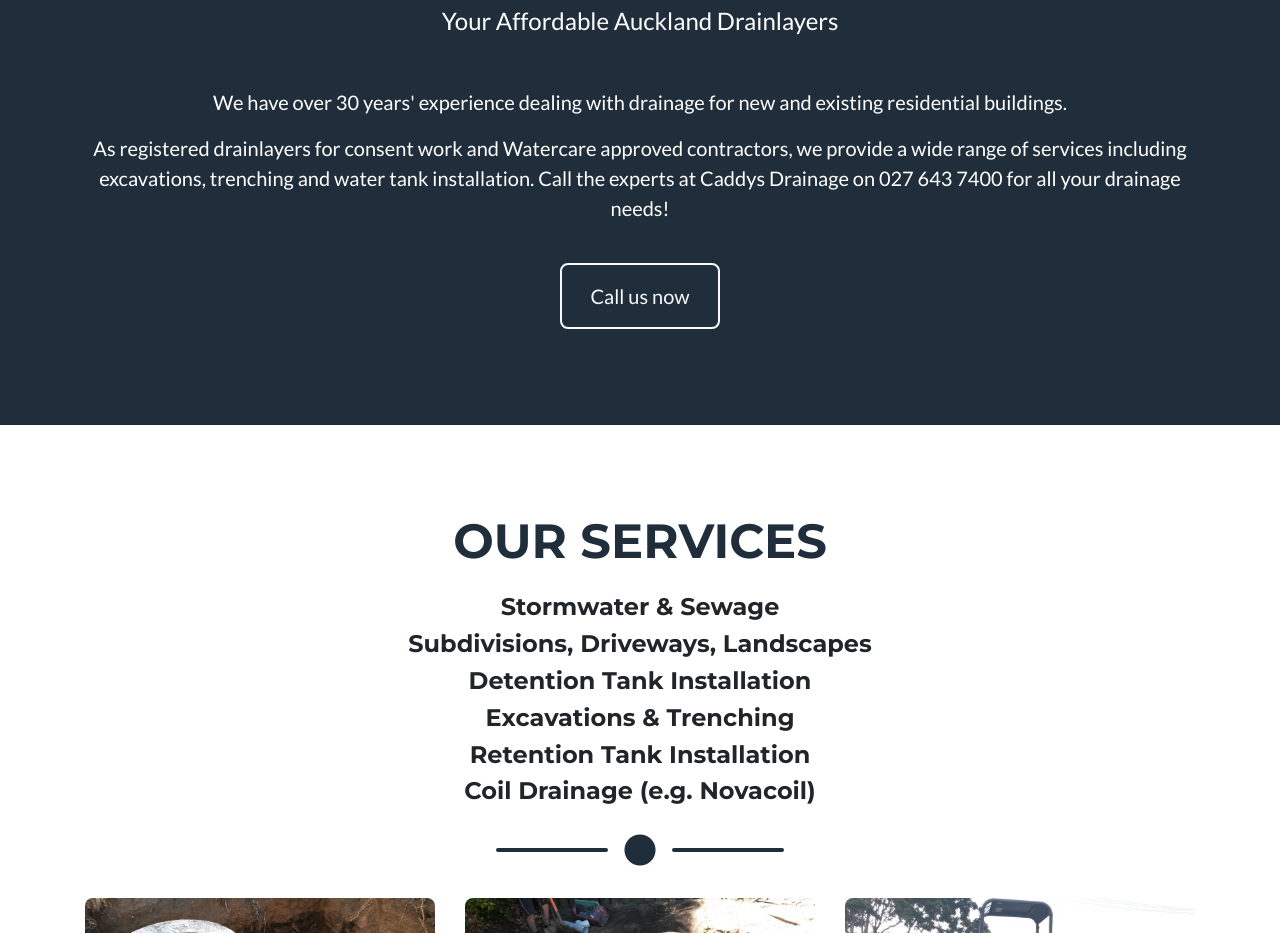
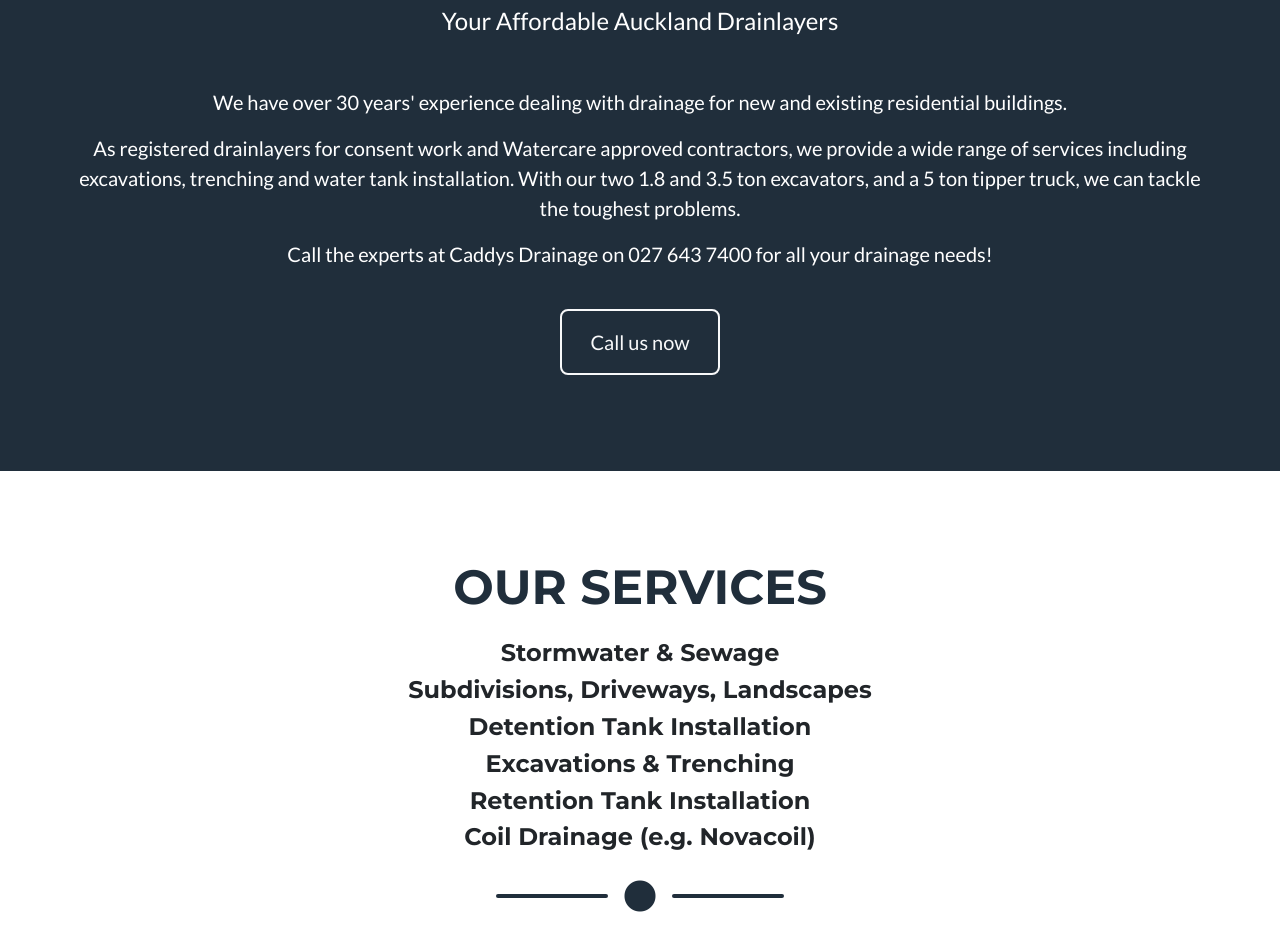
Before and after one commit to nathhenry3/caddysdrainage_cloned, a website with bundled scripts: page index.html in a window 1280 px wide. Shown: the part 1012-1945 px from the top of the page. Built offline with nearby package versions, Linux system fonts and the light colour scheme.

Commit message:
Added details about excavators

```diff
--- a/index.html
+++ b/index.html
@@ -92,7 +92,10 @@
           <p class="lead">We have over 30 years' experience dealing with drainage for new and existing residential buildings.</p>
         </div>
         <div class="text-center mx-auto">
-          <p class="lead">As registered drainlayers for consent work and Watercare approved contractors, we provide a wide range of services including excavations, trenching and water tank installation. Call the experts at Caddys Drainage on <b>027 643 7400</b> for all your drainage needs!</p>
+          <p class="lead">As registered drainlayers for consent work and Watercare approved contractors, we provide a wide range of services including excavations, trenching and water tank installation. With our two 1.8 and 3.5 ton excavators, and a 5 ton tipper truck, we can tackle the toughest problems.</p>
+        </div>
+        <div class="text-center mx-auto">
+          <p class="lead">Call the experts at Caddys Drainage on <b>027 643 7400</b> for all your drainage needs!</p>
         </div>
       </div>
 
```
